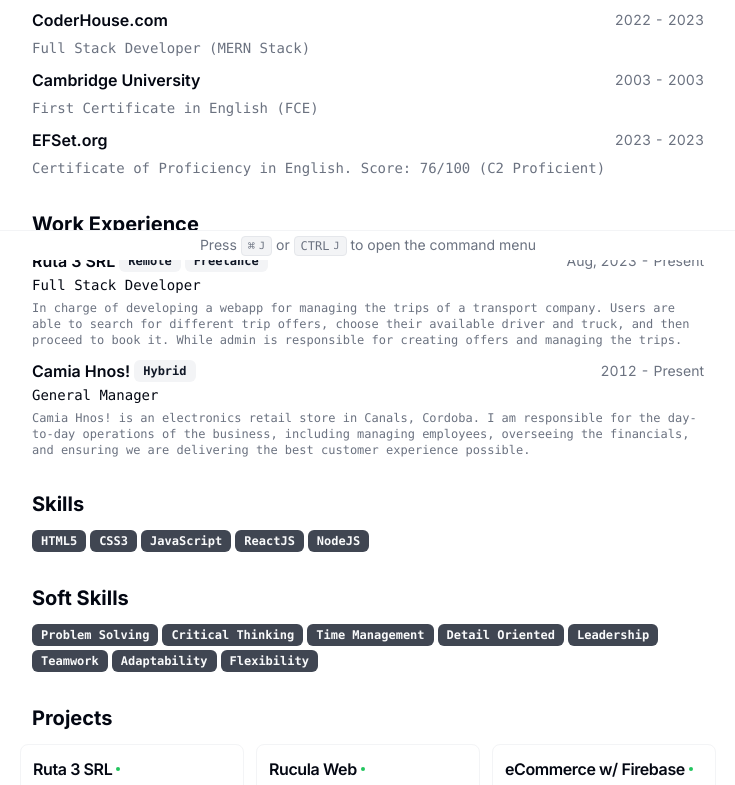
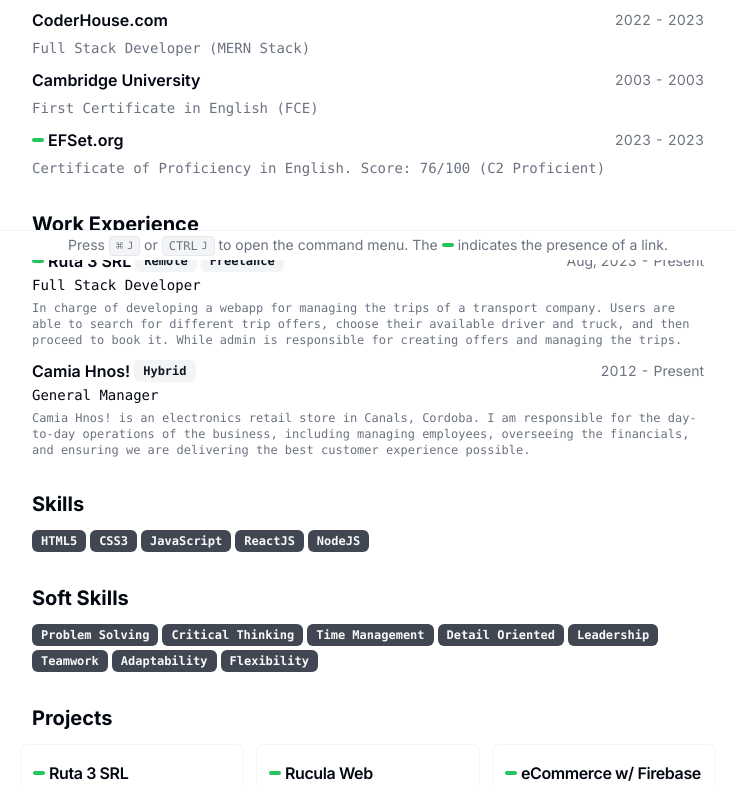
Before and after one commit to CaraRota/CV, a Next.js app: page / in a window 1280 px wide. Shown: the part 540-1325 px from the top of the page, without its empty margins (272-1007 px from the left). Built offline with nearby package versions, Linux system fonts and the light colour scheme.

Commit message:
Add green dot if links are available

```diff
--- a/src/app/page.tsx
+++ b/src/app/page.tsx
@@ -8,6 +8,7 @@
 import { Button } from "@/components/ui/button";
 import { RESUME_DATA } from "@/data/resume-data";
 import { ProjectCard } from "@/components/project-card";
+import GreenDot from "@/components/ui/greenDot";
 
 export const metadata: Metadata = {
   title: `${RESUME_DATA.name} | ${RESUME_DATA.about}`,
@@ -105,8 +106,10 @@
               <Card key={education.school}>
                 <CardHeader>
                   <div className="flex items-center justify-between gap-x-2 text-base">
-                    <h3 className="font-semibold leading-none">
+                    <h3 className="inline-flex items-center justify-center gap-x-1 font-semibold leading-none">
                       {education.link ? (
+                        <>
+                          <GreenDot />
                           <a
                             className="hover:underline"
                             href={education.link}
@@ -114,6 +117,7 @@
                           >
                             {education.school}
                           </a>
+                        </>
                       ) : (
                         education.school
                       )}
@@ -137,6 +141,8 @@
                   <div className="flex items-center justify-between gap-x-2 text-base">
                     <h3 className="inline-flex items-center justify-center gap-x-1 font-semibold leading-none">
                       {work.link ? (
+                        <>
+                          <GreenDot />
                           <a
                             className="hover:underline"
                             href={work.link}
@@ -144,6 +150,7 @@
                           >
                             {work.company}
                           </a>
+                        </>
                       ) : (
                         work.company
                       )}
--- a/src/components/command-menu.tsx
+++ b/src/components/command-menu.tsx
@@ -11,6 +11,7 @@
   CommandList,
   CommandSeparator,
 } from "@/components/ui/command";
+import GreenDot from "./ui/greenDot";
 
 interface Props {
   links: { url: string; title: string }[];
@@ -42,7 +43,10 @@
         <kbd className="pointer-events-none inline-flex h-5 select-none items-center gap-1 rounded border bg-muted px-1.5 font-mono text-[10px] font-medium text-muted-foreground opacity-100">
           <span className="text-xs">CTRL</span>J
         </kbd>{" "}
-        to open the command menu
+        to open the command menu.{" "}
+        <span className="inline-flex items-center justify-center gap-x-1 leading-none">
+          The <GreenDot /> indicates the presence of a link.
+        </span>
       </p>
       <CommandDialog open={open} onOpenChange={setOpen}>
         <CommandInput placeholder="Type a command or search..." />
--- a/src/components/project-card.tsx
+++ b/src/components/project-card.tsx
@@ -6,6 +6,7 @@
   CardTitle,
 } from "./ui/card";
 import { Badge } from "./ui/badge";
+import GreenDot from "./ui/greenDot";
 
 interface Props {
   title: string;
@@ -26,8 +27,8 @@
                 target="_blank"
                 className="inline-flex items-center gap-1 hover:underline"
               >
-                {title}{" "}
-                <span className="h-1 w-1 rounded-full bg-green-500"></span>
+                <GreenDot />
+                {title}
               </a>
             ) : (
               title
--- /dev/null
+++ b/src/components/ui/GreenDot.tsx
@@ -0,0 +1,7 @@
+import React from "react";
+
+const GreenDot = () => {
+  return <span className="h-1 w-3 rounded-full bg-green-500"></span>;
+};
+
+export default GreenDot;
```
Lines whose indentation alone changed are shown as unchanged.
